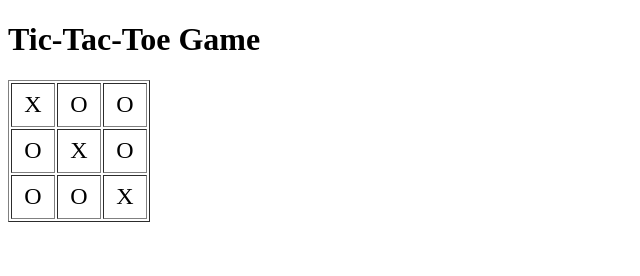
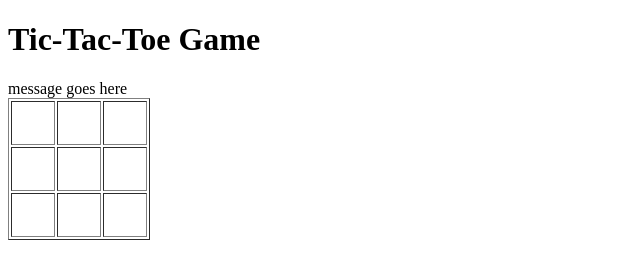
Before and after one commit to Moustachi/tictactoe, a plain HTML site: page index.html in a window 1280 px wide. Shown: the whole page, without its empty margins (0-640 px from the left). Drawn offline with nearby package versions, Linux system fonts and the light colour scheme.

Commit message:
added a div for game messages

```diff
--- a/index.html
+++ b/index.html
@@ -3,7 +3,7 @@
 <head>
 	<meta charset="UTF-8">
 	<title>Tic-Tac-Toe</title>
-	<style type="text/css">
+	<style>
 		.square {
 			width: 40px;
 			height: 40px;
@@ -14,22 +14,25 @@
 </head>
 <body>
 	<h1>Tic-Tac-Toe Game</h1>
+	<div id="message">message goes here</div>
 	<table border="1">
 		<tr>
-			<td class="square">X</td>
-			<td class="square">O</td>
-			<td class="square">O</td>
+			<td class="square"></td>
+			<td class="square"></td>
+			<td class="square"></td>
 		</tr>
 		<tr>
-			<td class="square">O</td>
-			<td class="square">X</td>
-			<td class="square">O</td>
+			<td class="square"></td>
+			<td class="square"></td>
+			<td class="square"></td>
 		</tr>
 		<tr>
-			<td class="square">O</td>
-			<td class="square">O</td>
-			<td class="square">X</td>
+			<td class="square"></td>
+			<td class="square"></td>
+			<td class="square"></td>
 		</tr>
 	</table>
 </body>
+<script src="https://ajax.googleapis.com/ajax/libs/jquery/2.2.4/jquery.min.js"></script>
+<script type="text/javascript" src="script.js"></script>
 </html>
```
